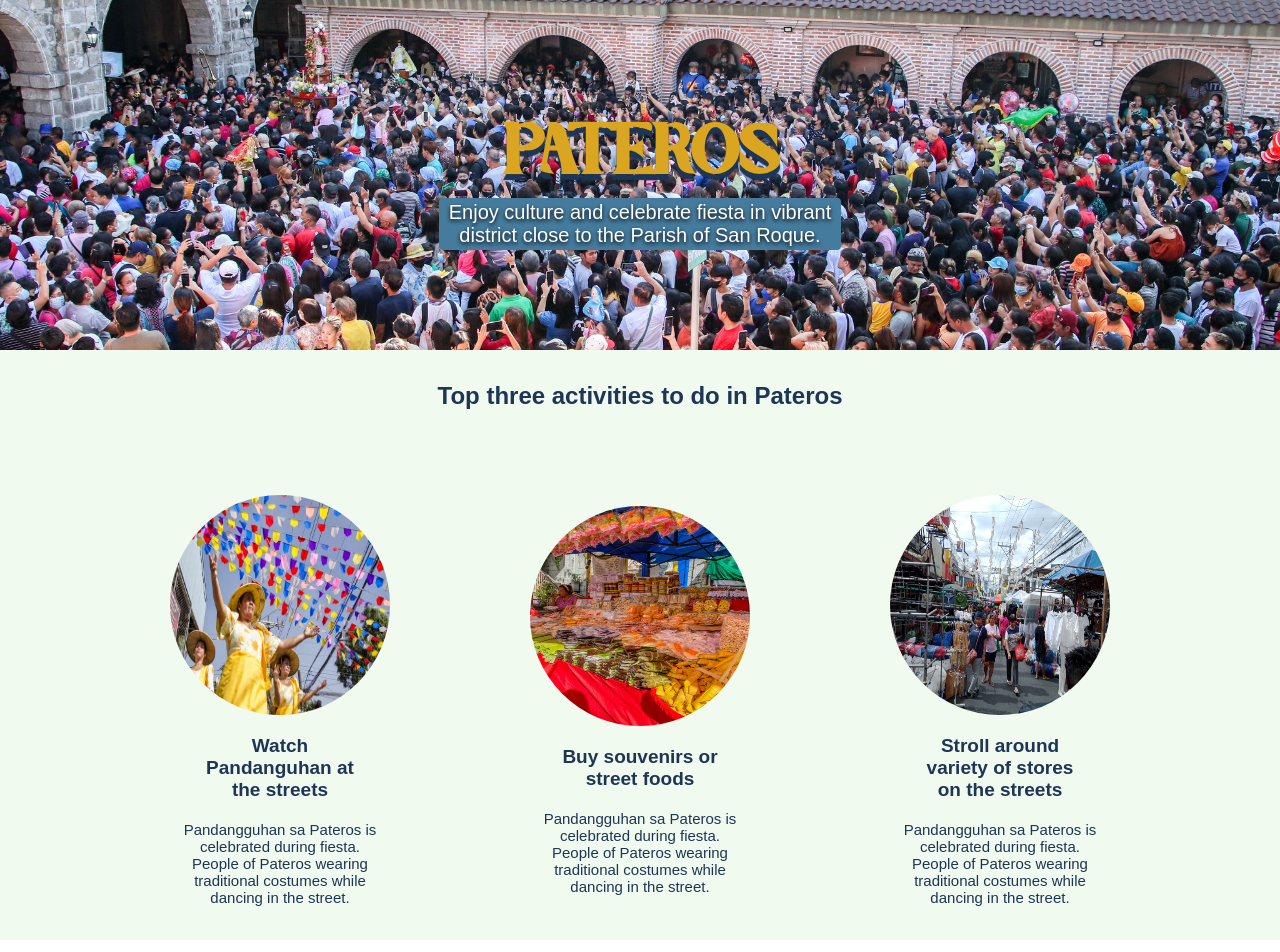
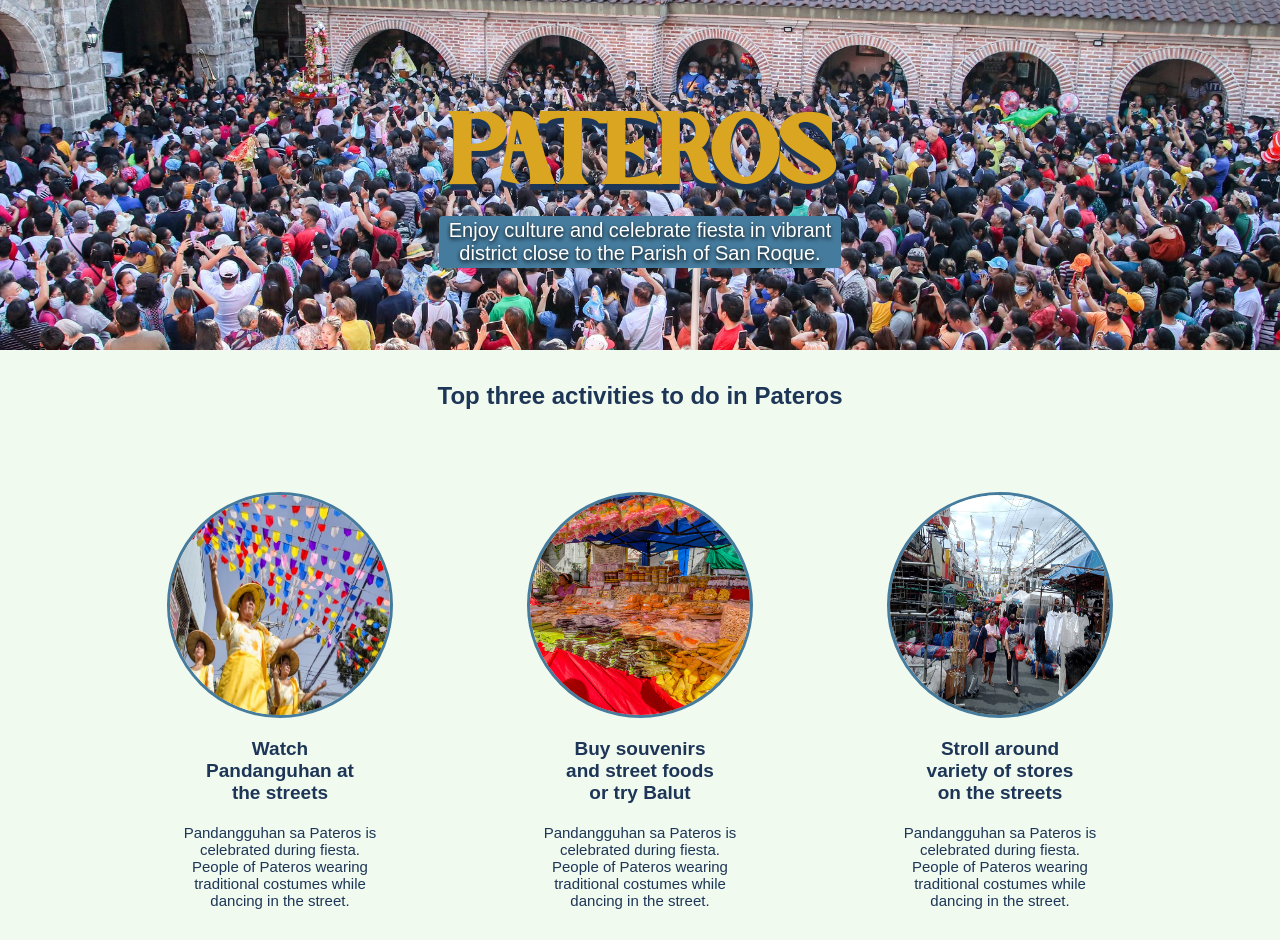
Before and after one commit to TopherGacad/homepage-solo-project, a plain HTML site: page src/index.html in a window 1280 px wide. Shown: the top 952 px of the page. Drawn offline with Linux system fonts and the light colour scheme.

Commit message:
change style images at activities section

```diff
--- a/css/index.css
+++ b/css/index.css
@@ -16,6 +16,7 @@ body{
     text-align: center;
     font-family: arial;
     color: var(--dark-blue);
+    padding-bottom: 20px;
 }
 .hero{
     background-image: url('../assets/pateros.jpg');
@@ -32,7 +33,7 @@ body{
    font-family: 'Magazine';
    padding: 4px 12px;
    color: var(--golden-rod);
-   font-size: 100px;
+   font-size: 140px;
    text-shadow: 0px 6px 1px var(--dark-blue);
    border-radius: 5px;
 }
@@ -71,6 +72,7 @@ body{
     border-radius: 50%;
     width: 220px;
     height: 220px;
+    border: 3px solid var(--light-blue);
 
 }
 .act1-title{
--- a/src/index.html
+++ b/src/index.html
@@ -25,7 +25,7 @@
 
         <div class="act">
             <img id="act-1"src="../assets/foods.jpg" alt="">
-            <h4 class="act1-title">Buy souvenirs or street foods</h4>
+            <h4 class="act1-title">Buy souvenirs and street foods or try Balut</h4>
             <p class="act1-desc">Pandangguhan sa Pateros is celebrated during fiesta. People of Pateros wearing traditional costumes
                 while dancing in the street.</p>
         </div>
```
